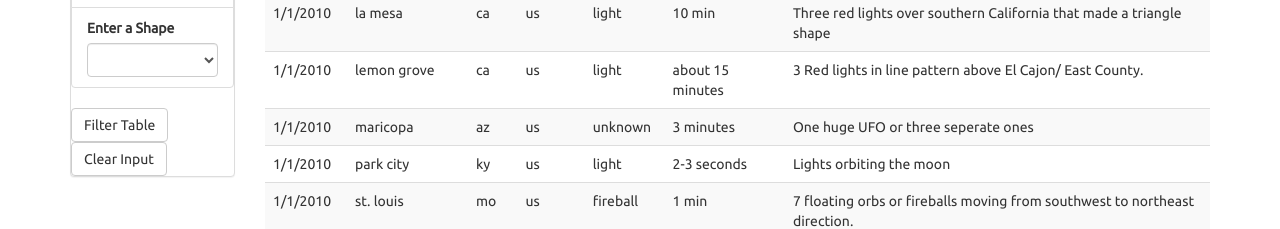
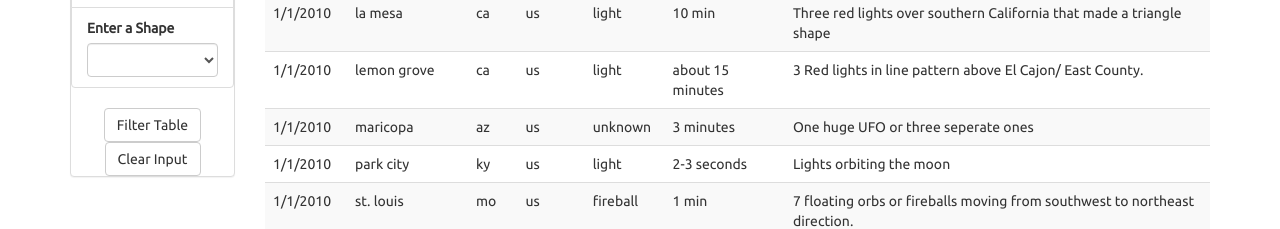
Before and after one commit to deepavadakan/ALIENS-R-REAL-Javascript, a plain HTML site: page UFO-level-2/index.html in a window 1280 px wide. Shown: the part 1027-1256 px from the top of the page. Drawn offline with nearby package versions, Linux system fonts and the light colour scheme.

Commit message:
Level 1&2

```diff
--- a/UFO-level-2/index.html
+++ b/UFO-level-2/index.html
@@ -57,10 +57,10 @@
                       </li>
                     </ul>
                   </div>
-                  <div>
+                  <div class="text-center">
                     <button id="filter-btn" type="button" class="btn btn-default">Filter Table</button>
                   </div>
-                  <div>
+                  <div class="text-center">
                     <button id="clear-btn" type="button" class="btn btn-default">Clear Input</button>
                   </div>
                 </form>
--- a/UFO-level-2/static/js/app.js
+++ b/UFO-level-2/static/js/app.js
@@ -21,7 +21,6 @@ var countryList = tableData.map(sighting => sighting.country).filter((value, ind
 var stateList = tableData.map(sighting => sighting.state).filter((value, index, self) => self.indexOf(value) === index);
 var cityList = tableData.map(sighting => sighting.city).filter((value, index, self) => self.indexOf(value) === index);
 var shapesList = tableData.map(sighting => sighting.shape).filter((value, index, self) => self.indexOf(value) === index);
-
 // Create event handlers
 button.on("click", runEnter);
 clearBtn.on("click", runClear);
```
Also changed, not shown: UFO-level-1/index.html (+3 -1 lines).
